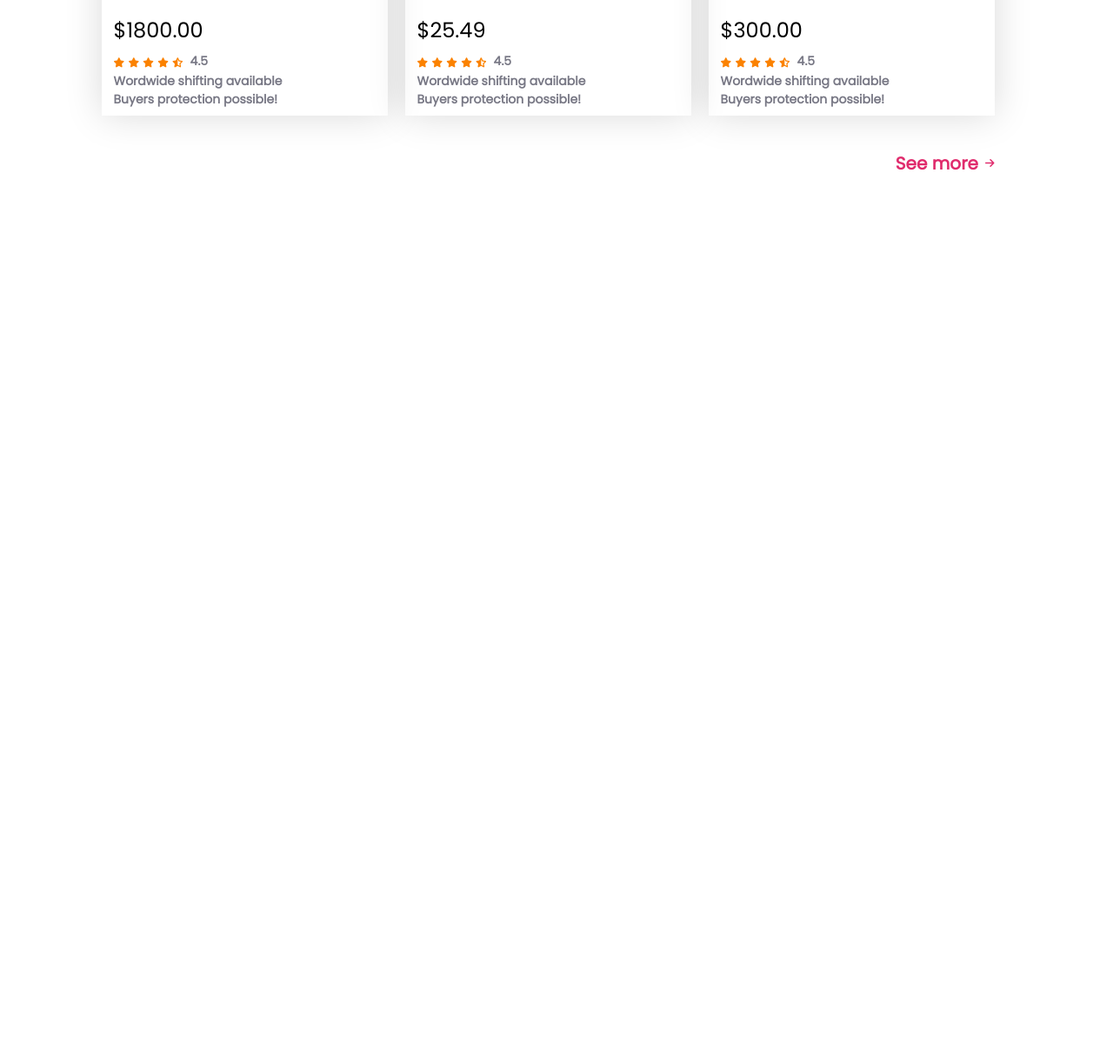
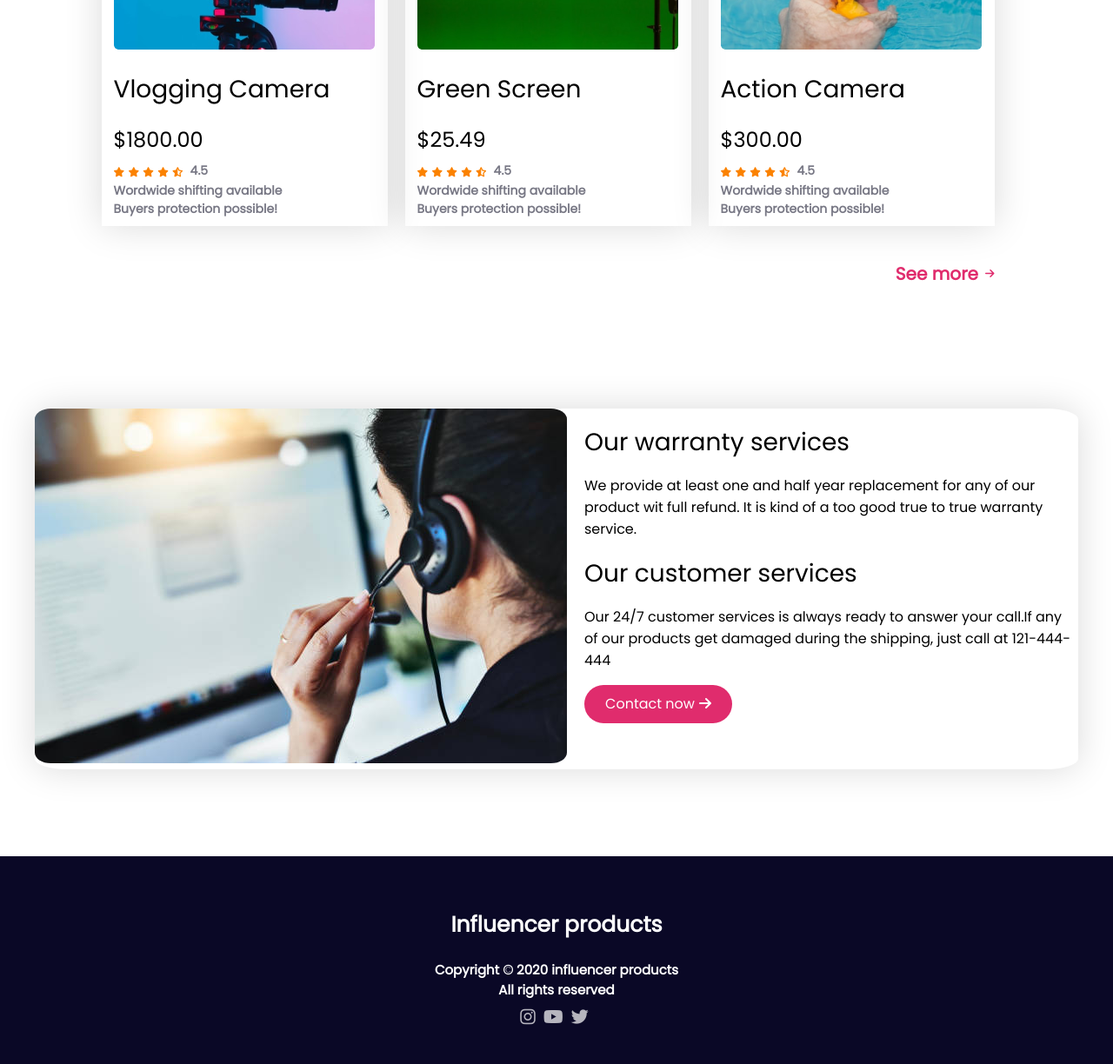
Before and after one commit to neloy005/influencer-gear, a plain HTML site: page index.html in a window 1280 px wide. Shown: the part 1950-3174 px from the top of the page at 87% size. Before the commit the page ends 2201 px from the top, so only its background shows below. Drawn offline with Linux system fonts and the light colour scheme.

Commit message:
responsive baki

```diff
--- a/index.html
+++ b/index.html
@@ -42,6 +42,7 @@
                 <img src="images/main-camera.png" alt="">
             </div>
         </section>
+
         <section class="all-products-section">
             <div class="section-two-heading">
                 <h2>Popular Collection</h2>
@@ -269,9 +270,53 @@
                 <i class="fas fa-arrow-right"></i>
             </div>
         </section>
+        <section class="bonus-section">
+            <div class="customer-care">
+                <div class="customer-care-img">
+                    <img src="images/care.jpg" alt="">
+                </div>
+                <div class="customer-care-service">
+                    <h2>
+                        Our warranty services
+                    </h2>
+                    <p>We provide at least one and half year replacement for any of our product wit full refund. It is
+                        kind of a too good true to true warranty service.</p>
+                    <h2>
+                        Our customer services
+                    </h2>
+                    <p>Our 24/7 customer services is always ready to answer your call.If any of our products get damaged
+                        during the shipping, just call at 121-444-444 </p>
 
+                    <div class="gear-order">
+                        <div class="order-button">
+                            <a href="">Contact now</a>
+                        </div>
+                        <div class="order-arrow">
+                            <i class="fas fa-arrow-right"></i>
+                        </div>
+                    </div>
+
+                </div>
+            </div>
+        </section>
 
     </header>
+    <footer>
+        <section class="footer-section">
+            <div class="footer-text">
+                <h2>Influencer products</h2>
+                <h3>Copyright &copy; 2020 influencer products</h3>
+                <h3>All rights reserved</h3>
+            </div>
+
+            <div class="footer-icons">
+                <i class="fab fa-instagram"></i>
+                <i class="fab fa-youtube"></i>
+                <i class="fab fa-twitter"></i>
+            </div>
+        </section>
+
+    </footer>
 </body>
 
 </html>
--- a/style.css
+++ b/style.css
@@ -4,6 +4,7 @@
 /* common styles */
 body {
     font-family: 'Poppins', sans-serif;
+    margin: 0;
 }
 
 /* nav heading */
@@ -73,8 +74,10 @@ nav h2 {
 
 /* all-products-section  */
 .all-products-section {
+
     max-width: 1047px;
     margin: auto;
+    margin-top: 150px;
 }
 
 .section-two-heading h2 {
@@ -165,3 +168,65 @@ nav h2 {
     font-size: 20px;
     font-weight: 700;
 }
+
+/* bonus-section */
+.bonus-section {
+    max-width: 1200px;
+    margin: auto;
+    margin-top: 100px;
+    margin-bottom: 100px;
+
+    box-shadow: 0px 0px 40px rgba(0, 0, 0, 0.15);
+    border-radius: 3%;
+}
+
+.customer-care {
+    display: flex;
+}
+
+.customer-care-service {
+    margin-left: 20px;
+
+}
+
+.customer-care-img img {
+    border-radius: 3%;
+}
+
+.customer-care-service h2 {
+    font-size: 28px;
+    font-weight: 500;
+    margin-top: 18px;
+    margin-bottom: 7px;
+}
+
+/* Footer section */
+.footer-section {
+    background-color: #0A0826;
+    height: 239px;
+    color: white;
+    display: flex;
+    flex-direction: column;
+    justify-content: center;
+    align-items: center;
+}
+
+.footer-text {
+    text-align: center;
+}
+
+.footer-text h2 {
+    font-size: 25px;
+}
+
+.footer-text h3 {
+    font-size: 15px;
+    margin: 0;
+}
+
+.footer-icons i {
+    margin-top: 10px;
+    margin-right: 5px;
+    font-size: 20px;
+    opacity: 70%;
+}
```
Also changed, not shown: images/care.jpg (added).
